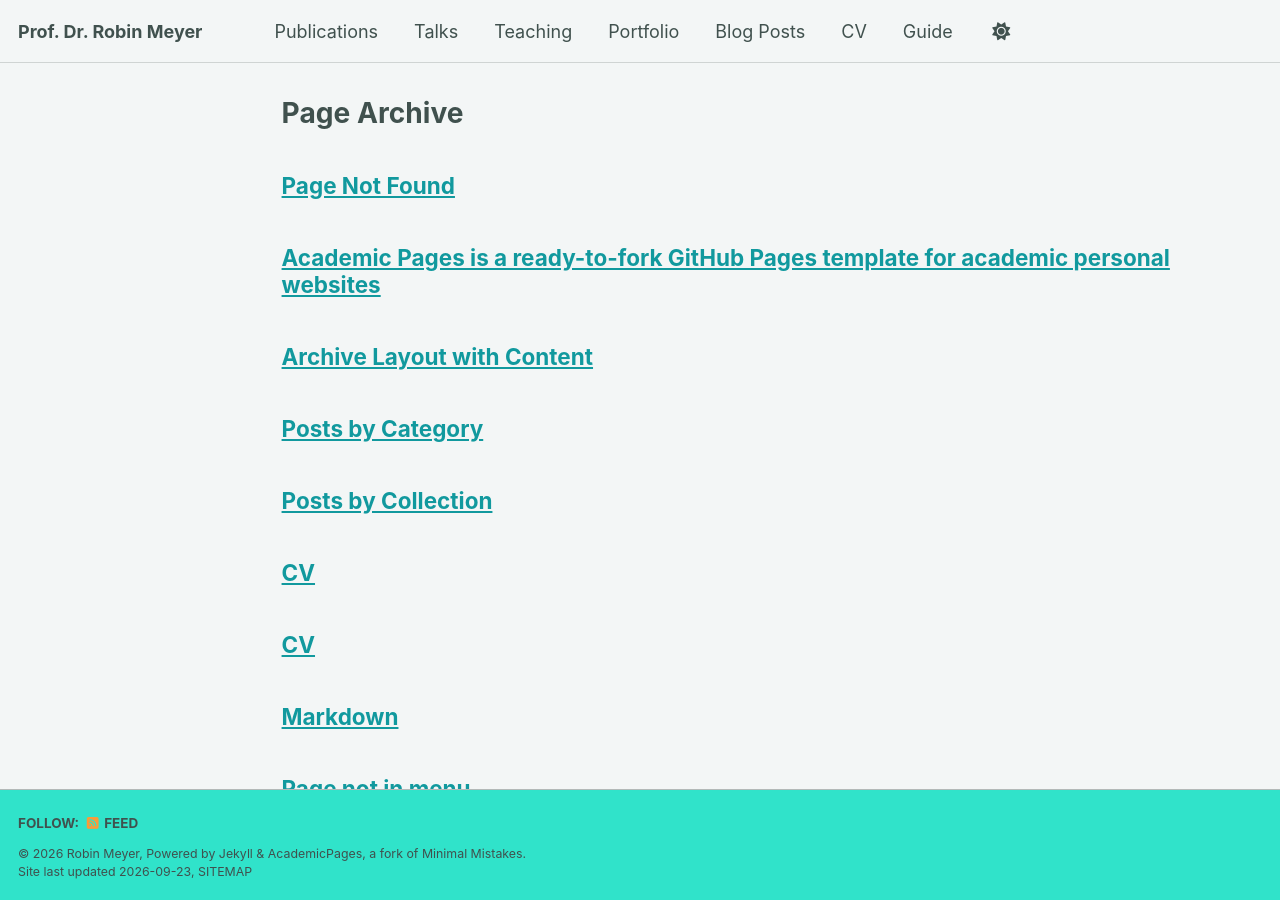
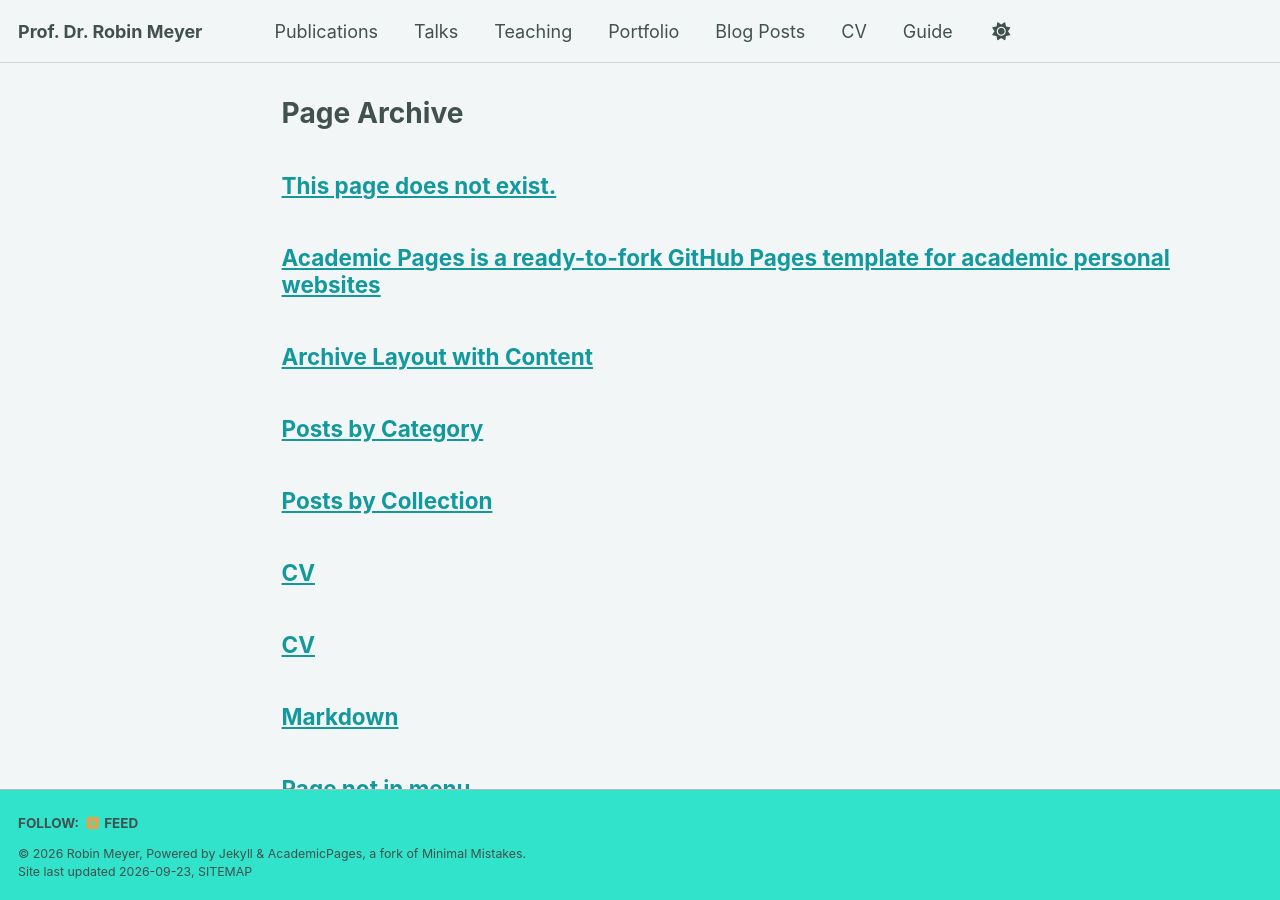
Before and after one commit to rbnmyr/rbnmyr.github.io, a Jekyll site: the page built from _pages/page-archive.html, in a window 1280 px wide and 900 px high. Built offline with Jekyll 4.4.1, drawn with Linux system fonts in a browser that asks for light colours; a style sheet for code colours, icons or effects is not loaded.

Commit message:
Update 404.md

```diff
--- a/_pages/404.md
+++ b/_pages/404.md
@@ -1,7 +1,7 @@
 ---
-title: "Page Not Found"
+title: "This page does not exist."
 sitemap: false
 permalink: /404.html
 ---
 
-Sorry, but the page you were trying to view does not exist.
+The page you were trying to view does not exist; please go back to the home page.
```
